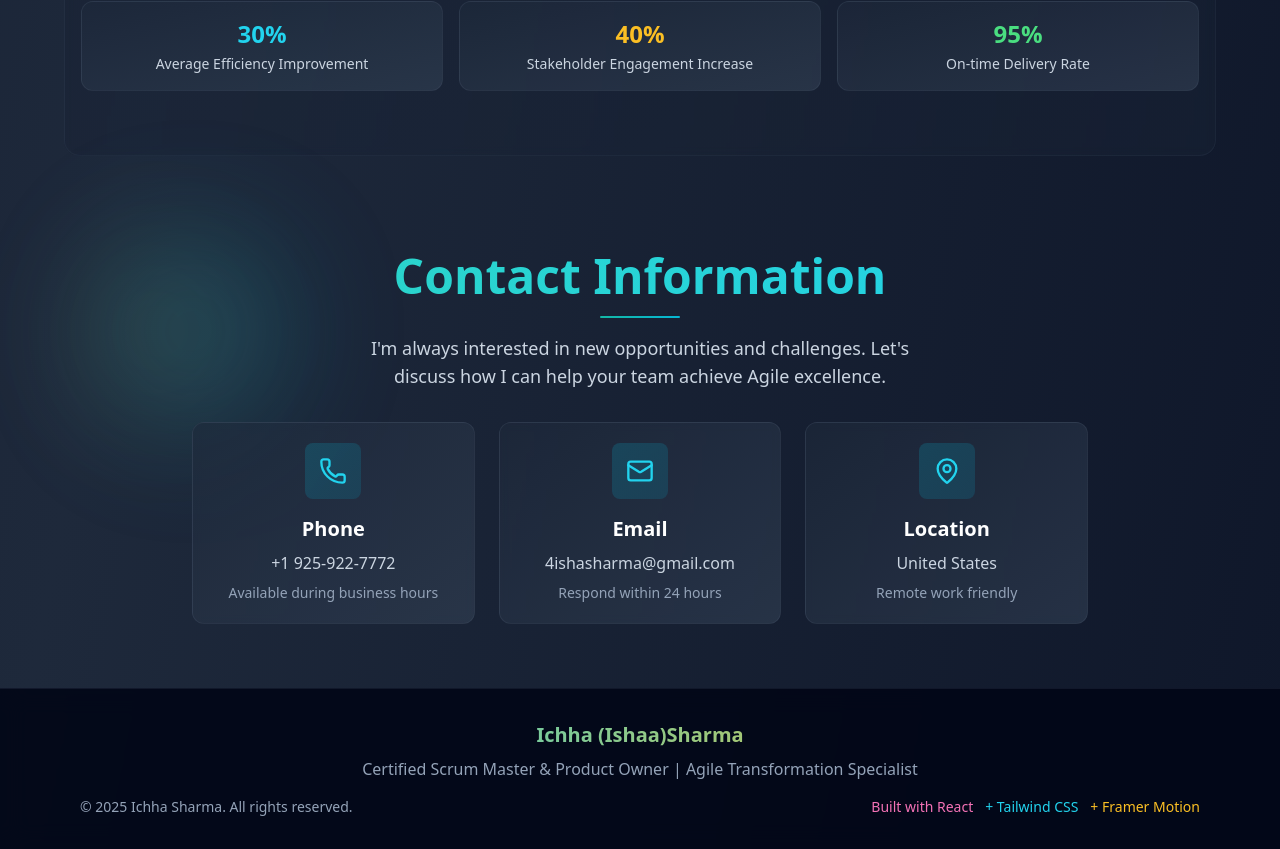
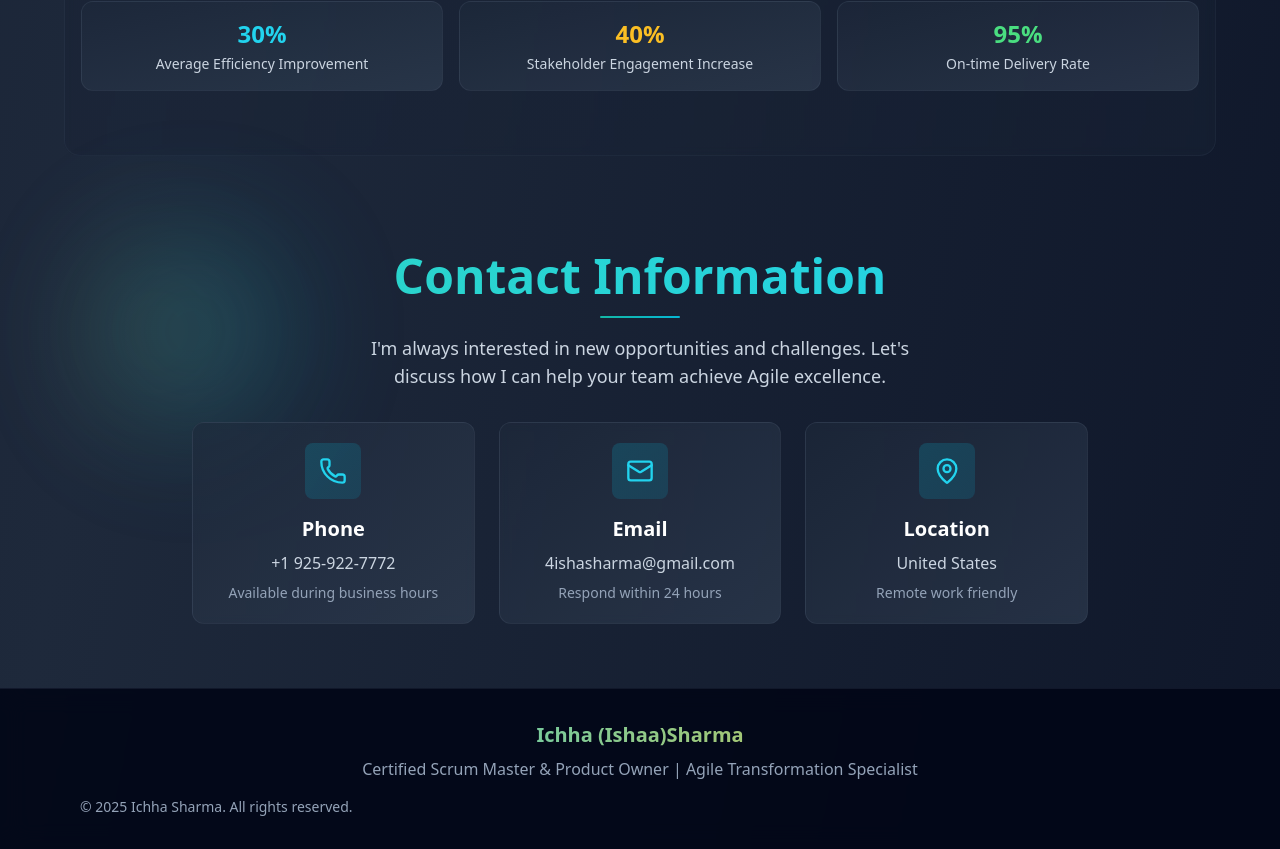
Before and after one commit to TechXplorers1/Ichha-Sharma, a React (Vite) app: page / in a window 1280 px wide. Shown: the part 5977-6826 px from the top of the page. Built offline with nearby package versions, Linux system fonts and the light colour scheme.

Commit message:
Text edits updated

```diff
--- a/src/App.jsx
+++ b/src/App.jsx
@@ -1101,11 +1101,11 @@ export default function PortfolioWebsite() {
           </div>
           <div className="flex flex-col md:flex-row justify-between items-center gap-2 sm:gap-4 text-xs sm:text-sm">
             <p>© {new Date().getFullYear()} Ichha Sharma. All rights reserved.</p>
-            <div className="flex flex-wrap justify-center gap-x-3 gap-y-1">
+            {/* <div className="flex flex-wrap justify-center gap-x-3 gap-y-1">
               <span className="text-pink-400">Built with React</span>
               <span className="text-cyan-400">+ Tailwind CSS</span>
               <span className="text-amber-400">+ Framer Motion</span>
-            </div>
+            </div> */}
           </div>
         </div>
       </footer>
```
